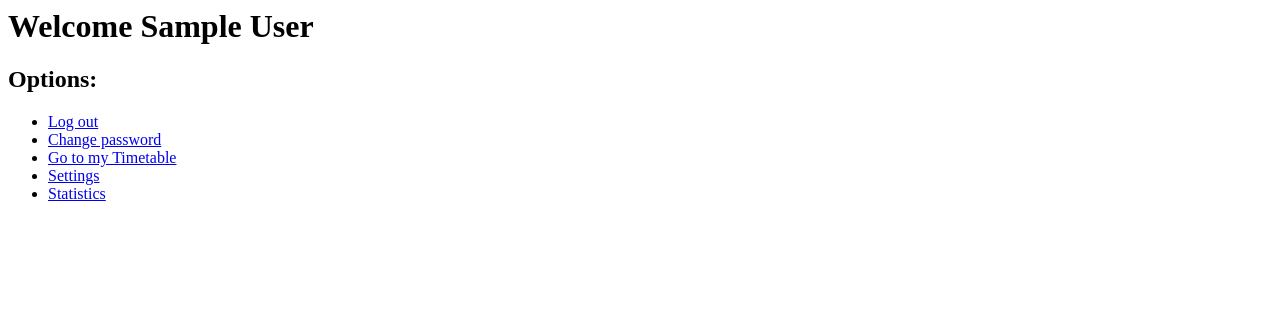
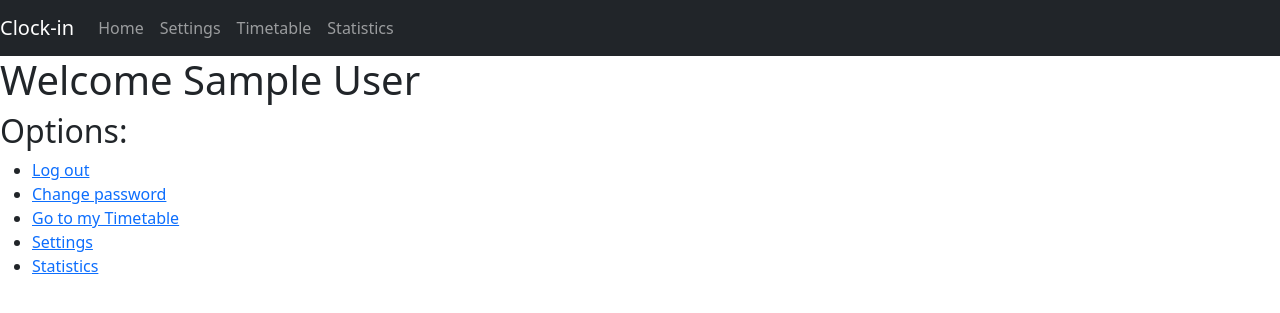
Before and after one commit to Clock-In/Clock-In, a Django app: page /accounts/profile/ in a window 1280 px wide. Shown: the top 313 px of the page. Run offline with Django 5.2, Linux system fonts and the light colour scheme; the visitor is signed in with stand-in values (Sample User, id 1); parts of the project's set-up code (start-up, migrations or seed data) failed here and were passed over.

Commit message:
Make navbar consistent between pages

```diff
--- a/app/base/templates/Navigation_Bar.html
+++ b/app/base/templates/Navigation_Bar.html
@@ -2,32 +2,29 @@
 <html>
   <head>
     <meta name="viewport" content="width=device-width, intial-scale=1">
-	<link rel="stylesheet" href="https://maxcdn.bootstrapcdn.com/bootstrap/3.4.1/css/bootstrap.min.css">
-	<script src="https://ajax.googleapis.com/ajax/libs/jquery/3.7.1/jquery.min.js"></script>
-	<script src="https://maxcdn.bootstrapcdn.com/bootstrap/3.4.1/js/bootstrap.min.js"></script>
+    <link href="https://cdn.jsdelivr.net/npm/bootstrap@5.3.3/dist/css/bootstrap.min.css" rel="stylesheet" integrity="sha384-QWTKZyjpPEjISv5WaRU9OFeRpok6YctnYmDr5pNlyT2bRjXh0JMhjY6hW+ALEwIH" crossorigin="anonymous">
+
     <title>Employee</title>
   </head>
   <body>
-	<nav class="navbar navbar-inverse">
-	  <div class="container-fluid">
-		<div class="navbar-header">
-		  <button type="button" class="navbar-toggle" data-toggle="collapse" data-target="#myNavbar">
-			<span class="icon-bar"></span>
-			<span class="icon-bar"></span>
-			<span class="icon-bar"></span>
+	<nav class="navbar navbar-expand navbar-dark bg-dark">
+
+		<a class="navbar-brand" href="#">Clock-in</a>
+
+		<button class="navbar-toggler" type="button" data-toggle="collapse" data-target="#navbarSupportedContent" aria-controls="navbarSupportedContent" aria-expanded="false" aria-label="Toggle navigation">
+			<span class="navbar-toggler-icon"></span>
 		  </button>
-		  <a class="navbar-brand" href="#">Clock-in</a>
+
+		<div class="collapse navbar-collapse" id="navbarSupportedContent">
+			<ul class="navbar-nav mr-auto">
+				<li class="nav-item {% if active == 'profile' %}active{% endif %}"><a class="nav-link" href="{% url 'profile' %}"><span class="glyphicon glyphicon-home"></span> Home</a></li>
+				<li class="nav-item {% if active == 'settings' %}active{% endif %}"><a class="nav-link" href="{%url 'settings' %}"><span class="glyphicon glyphicon-cog"></span> Settings</a></li>
+				<li class="nav-item {% if active == 'timetable' %}active{% endif %}"><a class="nav-link" href="{%url 'timetable' %}"><span class="glyphicon glyphicon-calendar"></span> Timetable</a></li>
+				<li class="nav-item {% if active == 'statistics' %}active{% endif %}"><a class="nav-link" href="{%url 'statistics' %}"><span class="glyphicon glyphicon-stats"></span> Statistics</a></li>
+			</ul>
 		</div>
-		<div class="collapse navbar-collapse" id="myNavbar">
-		  <ul class="nav navbar-nav">
-			<li class="active"><a href=""><span class="glyphicon glyphicon-home"></span> Home</a></li>
-			<li><a href="{%url 'settings' %}"><span class="glyphicon glyphicon-cog"></span> Settings</a></li>
-			<li><a href="{%url 'timetable' %}"><span class="glyphicon glyphicon-calendar"></span> Timetable</a></li>
-		  </ul>
-		</div>
-	  </div>
-	</nav>
 
+    </nav>
 
-    </body>
+  </body>
 </html>
--- a/app/templates/user/manager_statistics.html
+++ b/app/templates/user/manager_statistics.html
@@ -7,6 +7,7 @@
     <title>Manager statistics</title>
 </head>
 <body>
+    {% include 'Navigation_Bar.html' with active="statistics" %}
     <h1>Manager</h1>
     Number of employees: {{employee_count}}
 
--- a/app/templates/user/profile.html
+++ b/app/templates/user/profile.html
@@ -1,4 +1,12 @@
-
+<!DOCTYPE html>
+<html lang="en">
+<head>
+    <meta charset="UTF-8">
+    <meta name="viewport" content="width=device-width, initial-scale=1.0">
+    <title>Profile</title>
+</head>
+<body>
+    {% include 'Navigation_Bar.html' with active="profile" %}
     <h1>Welcome {{ user.name }}</h1>
     <h2>Options:</h2>
     <ul>
@@ -8,3 +16,5 @@
         <li><a href="{% url 'settings' %}">Settings</a></li>
         <li><a href="{% url 'statistics' %}">Statistics</a></li>
     </ul>
+</body>
+</html>
--- a/app/templates/user/statistics.html
+++ b/app/templates/user/statistics.html
@@ -4,10 +4,12 @@
     <meta charset="UTF-8">
     <meta name="viewport" content="width=device-width, initial-scale=1.0">
     <title>User Statistics</title>
-    <link rel="stylesheet" href="https://cdn.jsdelivr.net/npm/bootstrap@4.0.0/dist/css/bootstrap.min.css" integrity="sha384-Gn5384xqQ1aoWXA+058RXPxPg6fy4IWvTNh0E263XmFcJlSAwiGgFAW/dAiS6JXm" crossorigin="anonymous">
+	<script src="https://ajax.googleapis.com/ajax/libs/jquery/3.5.1/jquery.min.js"></script>
+	<script src="https://cdn.jsdelivr.net/npm/bootstrap@5.3.3/dist/js/bootstrap.bundle.min.js" integrity="sha384-YvpcrYf0tY3lHB60NNkmXc5s9fDVZLESaAA55NDzOxhy9GkcIdslK1eN7N6jIeHz" crossorigin="anonymous"></script>
     <script src="https://cdnjs.cloudflare.com/ajax/libs/d3/7.8.5/d3.min.js" integrity="sha512-M7nHCiNUOwFt6Us3r8alutZLm9qMt4s9951uo8jqO4UwJ1hziseL6O3ndFyigx6+LREfZqnhHxYjKRJ8ZQ69DQ==" crossorigin="anonymous" referrerpolicy="no-referrer"></script>
 </head>
 <body class="p-0">
+    {% include 'Navigation_Bar.html' with active="statistics" %}
     {% if empty %}
 
     <h2>Nothing to display!</h2>
@@ -15,7 +17,7 @@
 
 
     {% else %}
-    <a href="{% url 'profile' %}">Back</a>
+
     <div class="container-fluid p-3">
         <div class="row mb-5">
             <div class="col-md">
--- a/app/templates/user/timetable-week.html
+++ b/app/templates/user/timetable-week.html
@@ -67,7 +67,7 @@ a:hover {
 }
 </style>
 <body>
-  {% include 'Navigation_Bar.html' %}
+  {% include 'Navigation_Bar.html' with active="timetable" %}
   <div class="calendar">
     <a href="{% url 'timetable' %}">See whole month</a>
     <h2 class="month-header" id="month-header">{{week_title}}</h2>
```
Also changed, not shown: app/templates/user/settings.html (+4 -5 lines), app/templates/user/timetable.html (+1 -11 lines). Lines whose indentation alone changed are shown as unchanged.
